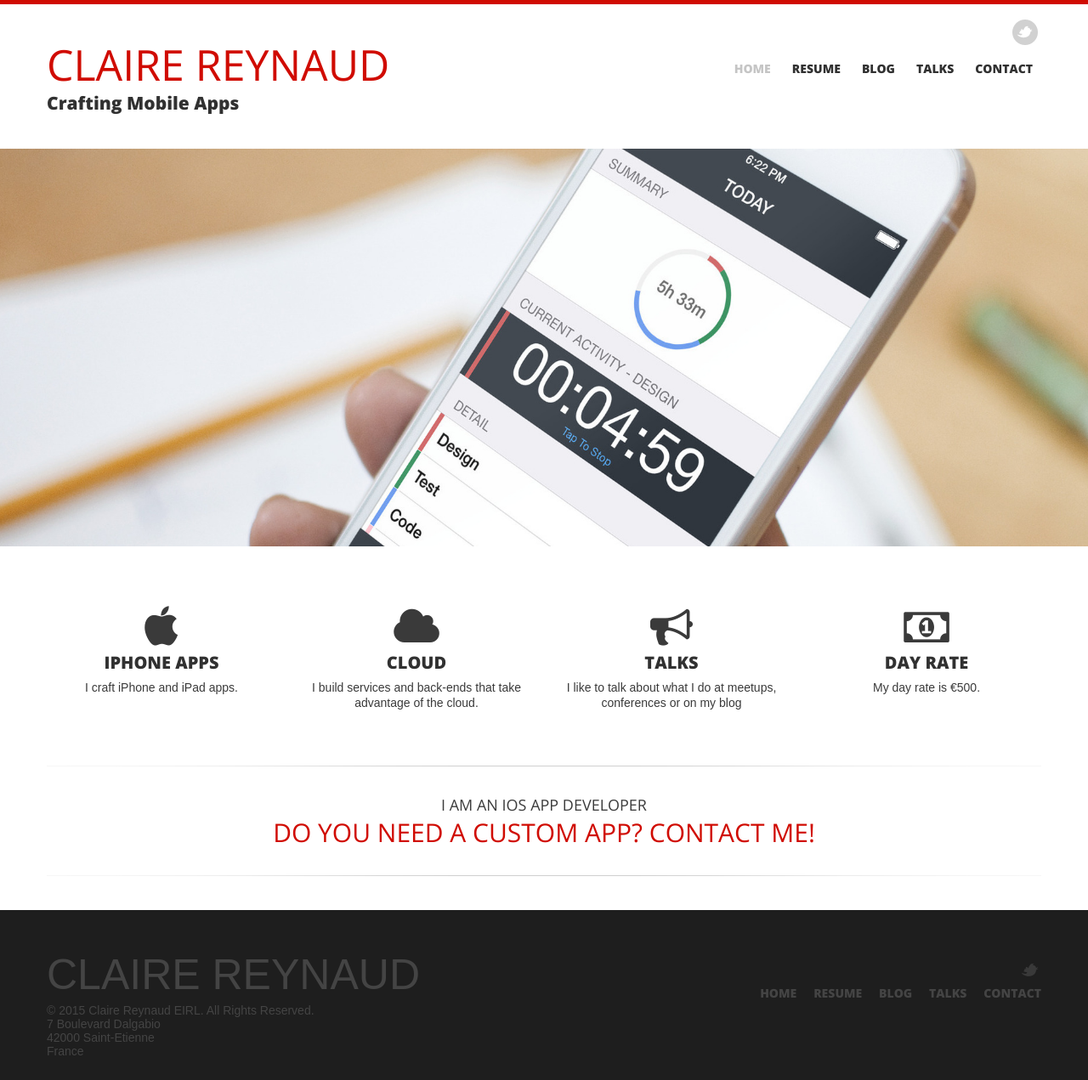
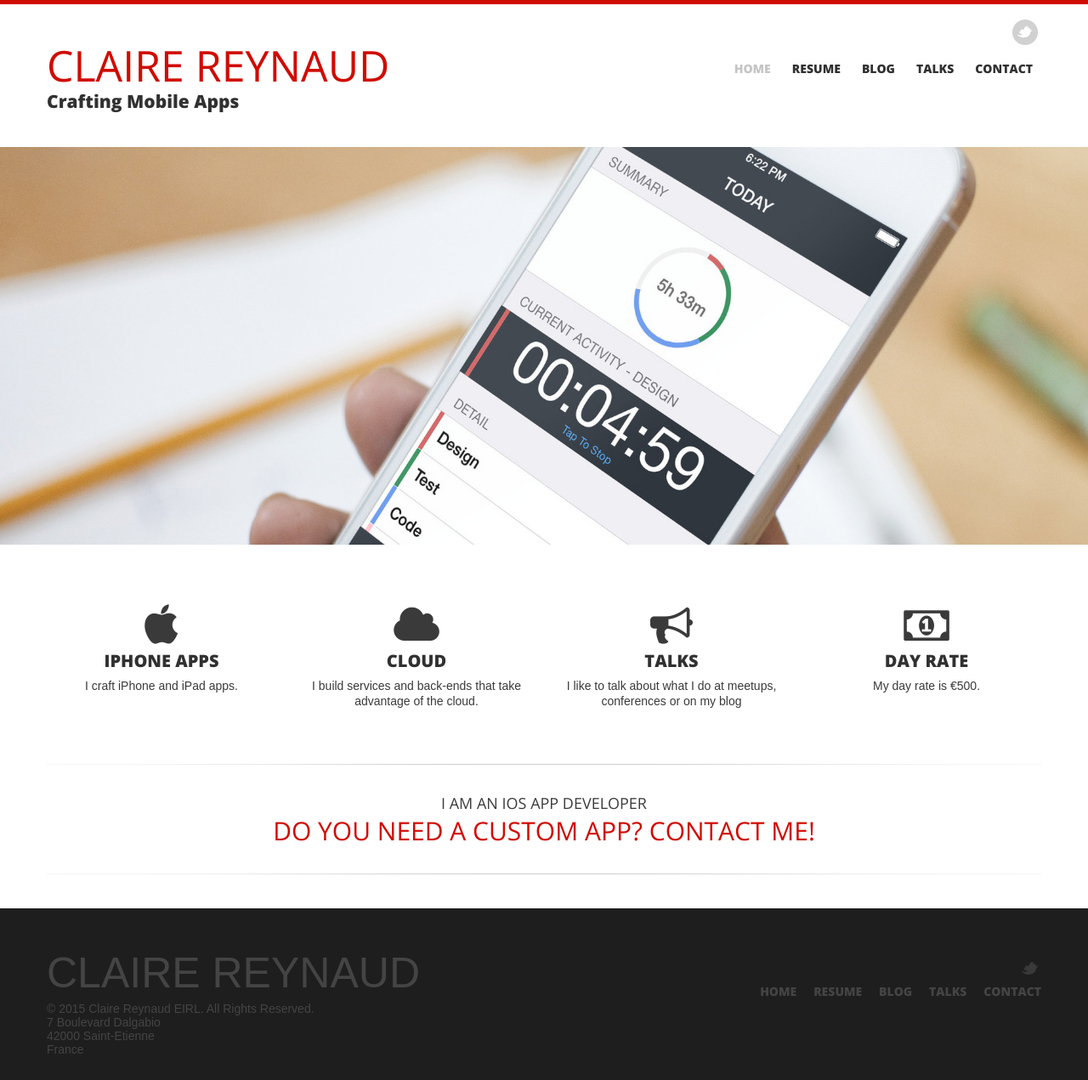
Before and after one commit to creynaud/creynaud.github.io, a Jekyll site: the page built from index.html, in a window 1280 px wide. Shown: the whole page at 85% size. Built offline with Jekyll 4.4.1, drawn with Linux system fonts in a browser that asks for light colours; nearby versions of some CDN libraries.

Commit message:
Fix the spacing between Claire and Reynaud when resizing

```diff
--- a/theme/css/theme.css
+++ b/theme/css/theme.css
@@ -29,10 +29,16 @@
 	outline:0;
 	vertical-align:top;
 }
+
+.logo {
+	margin-top: 30px;
+	margin-bottom: 30px;
+}
+
 .logo a{
     font-size: 50px;
     text-transform: uppercase;
-    line-height: 92px;
+    line-height: 1.1em;
     font-weight: 400;
 }
 .logo img {max-width:100%;
```
